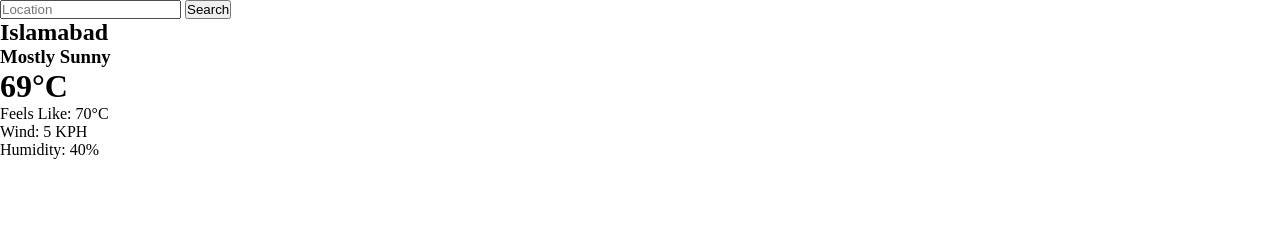
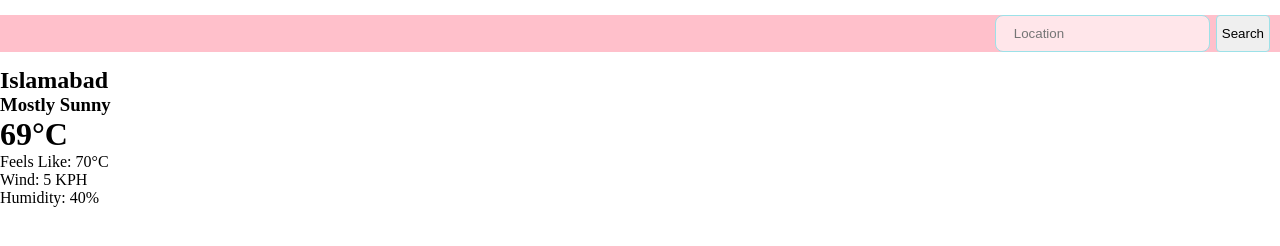
Before and after one commit to muhibk22/Weather-App, a plain HTML site: page index.html in a window 1280 px wide. Drawn offline with Linux system fonts and the light colour scheme; a web font is replaced by a local one.

Commit message:
add basic styles

```diff
--- a/styles.css
+++ b/styles.css
@@ -1,3 +1,5 @@
+@import url('https://fonts.googleapis.com/css2?family=Sunflower:wght@300&display=swap');
+
 * {
     margin: 0;
     padding: 0;
@@ -5,5 +7,38 @@
 }
 
 body{
+    font-family: "Sunflower";
+    font-weight: 300;
+    font-style: normal;
+}
 
+.search-bar{
+    width: 100vw;
+    background-color: pink;
+    display: flex;
+    justify-content: flex-end;
+    margin: 15px 0;
 }
+
+#submit{
+    margin:0 10px 0 6px;
+    padding: 5px;
+    border: 1px solid rgb(156, 225, 232);
+    border-radius: 4px;
+}
+
+#submit:hover{
+    cursor: pointer;
+}
+
+#location{
+    padding: 10px 18px;
+    border-radius: 8px;
+    border: 1px solid rgb(156, 225, 232);
+    background-color: rgba(255,255,255, 0.6);
+    outline: none;
+}
+
+#location:focus{
+     border: 1px solid rgb(193, 86, 9);
+}
```
